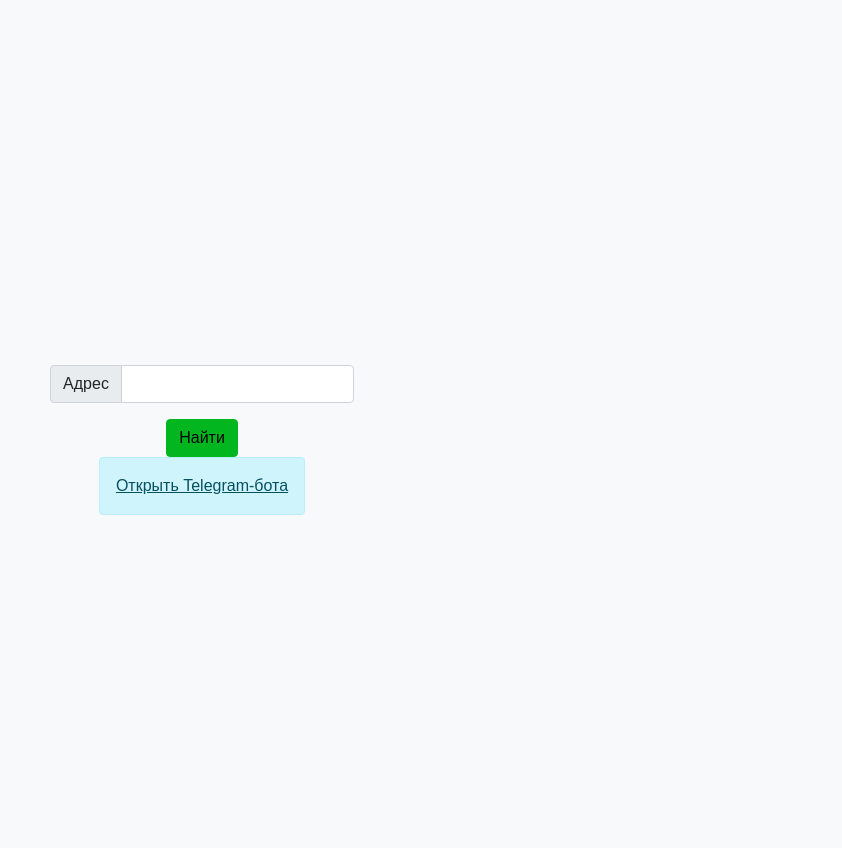
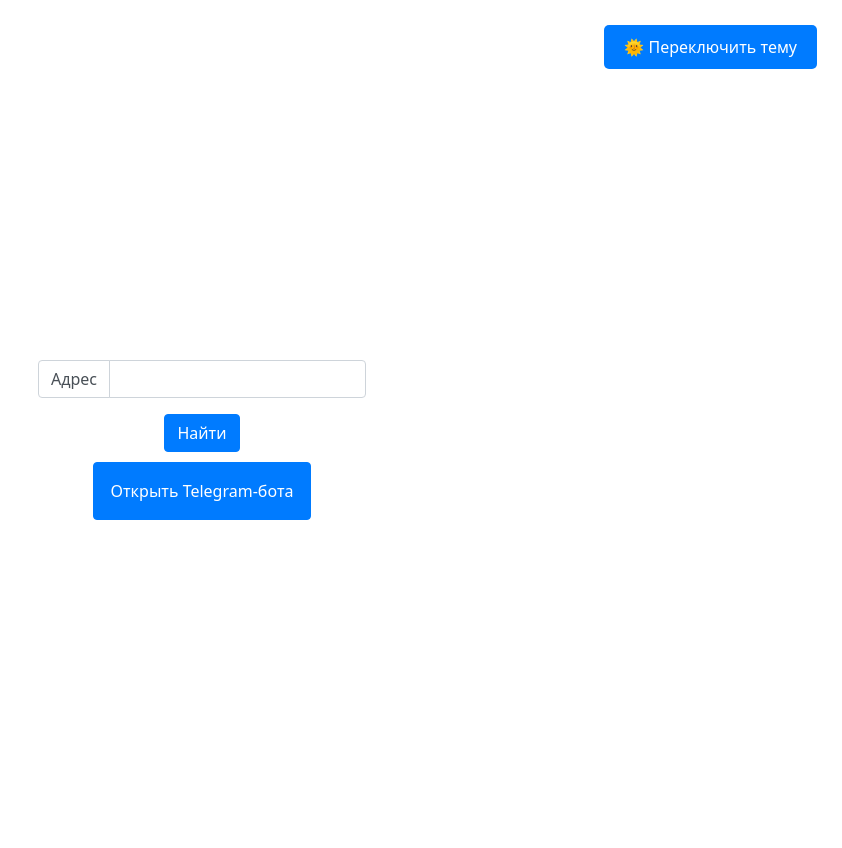
Before and after one commit to qventymr/flask-yandexapi, a Flask app: page / in a window 1280 px wide. Shown: the whole page, without its empty margins (438-1280 px from the left). Run offline with Flask 3, Linux system fonts and the light colour scheme.

Commit message:
Change Themes + JS

```diff
--- a/geocoder.py
+++ b/geocoder.py
@@ -2,8 +2,8 @@
 import os
 
 def geocode(address):
-    API_KEY_GEOCODE = "WRITE_HERE"
-    API_KEY_STATICMAPS = "WRITE_HERE"
+    API_KEY_GEOCODE = "18825d74-6212-4658-ac68-bda6d2b2c4db"
+    API_KEY_STATICMAPS = "a39d1336-f44f-49cd-8762-5261397e2485"
 
     server_address = 'http://geocode-maps.yandex.ru/1.x/?'
     geocoder_request = f'{server_address}apikey={API_KEY_GEOCODE}&geocode={address}&format=json'
--- a/static/css/style.css
+++ b/static/css/style.css
@@ -1,6 +1,109 @@
+:root {
+    --background-color: #ffffff;
+    --text-color: #000000;
+    --button-background: #007bff;
+    --button-text-color: #ffffff;
+    --button-border: #007bff;
+    --button-hover-background: #0056b3;
+    --button-hover-border: #0056b3;
+    --card-background: #ffffff;
+    --card-border: rgba(0, 0, 0, 0.125);
+    --card-shadow: rgba(0, 0, 0, 0.1);
+    --input-background: #ffffff;
+    --input-border: #ced4da;
+    --input-text-color: #495057;
+    --button-active-background: #004080;
+    --button-active-border: #004080;
+}
+
+[data-theme="dark"] {
+    --background-color: #121212;
+    --text-color: #ffffff;
+    --button-background: #333333;
+    --button-text-color: #ffffff;
+    --button-border: #555555;
+    --button-hover-background: #444444;
+    --button-hover-border: #666666;
+    --card-background: #1e1e1e;
+    --card-border: #333333;
+    --card-shadow: rgba(255, 255, 255, 0.1);
+    --input-background: #333333;
+    --input-border: #555555;
+    --input-text-color: #ffffff;
+    --button-active-background: #222222;
+    --button-active-border: #444444;
+}
+
+body {
+    background-color: var(--background-color);
+    color: var(--text-color);
+    transition: background-color 0.3s, color 0.3s;
+}
+
+button {
+    background-color: var(--button-background);
+    color: var(--button-text-color);
+    border: 1px solid var(--button-border);
+    padding: 10px 20px;
+    margin: 5px;
+    cursor: pointer;
+    border-radius: 5px;
+    transition: background-color 0.3s, color 0.3s, border-color 0.3s;
+}
+
+button:hover {
+    background-color: var(--button-hover-background);
+    border-color: var(--button-hover-border);
+}
+
+a {
+    max-width: fit-content;
+    margin-top: 10px;
+    text-decoration: none;
+    color: var(--text-color);
+}
+
+#theme-toggle {
+    position: fixed;
+    top: 20px;
+    right: 20px;
+    padding: 10px 20px;
+    background-color: var(--button-background);
+    color: var(--button-text-color);
+    border: none;
+    cursor: pointer;
+    border-radius: 5px;
+    z-index: 1000;
+}
+
 .input-group {
     max-width: 500px;
     margin: auto;
+}
+
+.alert-info {
+    background-color: var(--button-background);
+    color: var(--button-text-color);
+    border: 1px solid var(--button-border);
+    transition: transform 0.2s;
+
+}
+
+.alert-info:hover {
+    background-color: var(--button-hover-background);
+    border-color: var(--button-hover-border);
+    transform: scale(1.05);
+    color: var(--button-text-color);;
+}
+
+.btn-info:active, .btn-info.active {
+    background-color: var(--button-active-background);
+    border-color: var(--button-active-border);
+}
+
+.btn-info:active, .btn-info.active, .btn-info.active-outside {
+    background-color: var(--button-active-background);
+    border-color: var(--button-active-border);
 }
 
 .btn-info {
@@ -8,26 +111,23 @@
     max-height: fit-content;
     margin: auto;
     display: flex;
-    background-color: rgb(2, 182, 32);
-    border-color: rgb(2, 182, 32);
+    background-color: var(--button-background);
+    color: var(--button-text-color);
+    border: 1px solid var(--button-border);
     transition: transform 0.2s;
 }
 
 .btn-info:hover {
-    background-color: rgb(2, 182, 32);
-    border-color: rgb(2, 182, 32);
+    background-color: var(--button-hover-background);
+    border-color: var(--button-hover-border);
     transform: scale(1.05);
 }
 
-.btn-infoA::before {
-    background-color: rgb(2, 182, 32);
-    border-color: rgb(2, 182, 32);
-}
 
-body {
-    font-family: Arial, sans-serif;
-    background-color: #f8f9fa;
-    color: #333;
+
+.btn-info::before {
+    background-color: var(--button-hover-background);
+    border-color: var(--button-hover-border);
 }
 
 .container {
@@ -47,7 +147,9 @@
 }
 
 .card {
-    box-shadow: 0 4px 8px rgba(0, 0, 0, 0.1);
+    background-color: var(--card-background);
+    border: 1px solid var(--card-border);
+    box-shadow: 0 4px 8px var(--card-shadow);
     transition: transform 0.2s;
 }
 
@@ -58,6 +160,8 @@
 .btn-secondary {
     background-color: #6c757d;
     border-color: #6c757d;
+    width: 100%;
+    max-width: 100%;
 }
 
 .btn-secondary:hover {
@@ -66,5 +170,11 @@
 }
 
 .card-img-top {
-    border-bottom: 1px solid rgba(0, 0, 0, 0.125);
+    border-bottom: 1px solid var(--card-border);
 }
+
+input, .input-group-text {
+    background-color: var(--input-background);
+    border-color: var(--input-border);
+    color: var(--input-text-color);
+}
--- /dev/null
+++ b/static/scripts/script.js
@@ -0,0 +1,68 @@
+const themeToggleBtn = document.getElementById('theme-toggle');
+const themeIcon = document.getElementById('theme-icon');
+const body = document.body;
+
+const savedTheme = localStorage.getItem('theme');
+if (savedTheme) {
+    body.setAttribute('data-theme', savedTheme);
+} else {
+    body.setAttribute('data-theme', 'light');
+}
+
+themeToggleBtn.addEventListener('click', () => {
+    const currentTheme = body.getAttribute('data-theme');
+    const newTheme = currentTheme === 'light' ? 'dark' : 'light';
+    body.setAttribute('data-theme', newTheme);
+    localStorage.setItem('theme', newTheme);
+
+    themeIcon.textContent = newTheme === 'light' ? '🌞' : '🌜';
+});
+
+if (savedTheme === 'dark') {
+    themeIcon.textContent = '🌜';
+} else {
+    themeIcon.textContent = '🌞';
+}
+
+document.addEventListener('DOMContentLoaded', () => {
+    const buttons = document.querySelectorAll('button');
+
+    buttons.forEach(button => {
+        let isMouseDown = false;
+
+        // Когда кнопка зажата
+        button.addEventListener('mousedown', () => {
+            isMouseDown = true;
+            button.classList.add('active');
+        });
+
+        // Когда кнопка отпущена
+        document.addEventListener('mouseup', (event) => {
+            if (isMouseDown) {
+                // Проверяем, находится ли курсор внутри кнопки
+                const isCursorInside = button.contains(event.target);
+
+                // Если курсор за пределами кнопки, сбрасываем стили
+                if (!isCursorInside) {
+                    button.classList.remove('active');
+                }
+
+                isMouseDown = false;
+            }
+        });
+
+        // Когда курсор покидает кнопку
+        button.addEventListener('mouseleave', () => {
+            if (isMouseDown) {
+                button.classList.add('active-outside');
+            }
+        });
+
+        // Когда курсор возвращается на кнопку
+        button.addEventListener('mouseenter', () => {
+            if (isMouseDown) {
+                button.classList.remove('active-outside');
+            }
+        });
+    });
+});
--- a/templates/index.html
+++ b/templates/index.html
@@ -11,6 +11,9 @@
         <title>Main Page</title>
     </head>
     <body>
+        <button id="theme-toggle">
+            <span id="theme-icon">🌞</span> Переключить тему
+        </button>
         <div class="container mt-5">
             <form action="{{ url_for('index') }}" method="post">
                 <div class="input-group mb-3">
@@ -21,5 +24,6 @@
             </form>
             <a href="https://t.me/napitonebot" class="alert alert-info">Открыть Telegram-бота</a>
         </div>
+        <script src="/static/scripts/script.js"></script>
     </body>
 </html>
--- a/templates/result.html
+++ b/templates/result.html
@@ -11,6 +11,9 @@
         <title>Result Page</title>
     </head>
     <body>
+        <button id="theme-toggle">
+            <span id="theme-icon">🌞</span> Переключить тему
+        </button>
         <div class="container mt-5" id="results">
             <div class="card" style="width: 18rem;">
                 <!-- Используем путь к изображению -->
@@ -29,6 +32,7 @@
                 <a href="{{ url_for('index') }}" class="btn btn-secondary">Назад</a>
             </div>
         </div>
+        <script src="/static/scripts/script.js"></script>
         <script src="https://cdn.jsdelivr.net/npm/bootstrap@5.0.0-beta1/dist/js/bootstrap.bundle.min.js"
                 integrity="sha384-ygbV9kiqUc6oa4msXn9868pTtWMgiQaeYH7/t7LECLbyPA2x65Kgf80OJFdroafW"
                 crossorigin="anonymous"></script>
```
Also changed, not shown: static/img/image.jpg (added).
